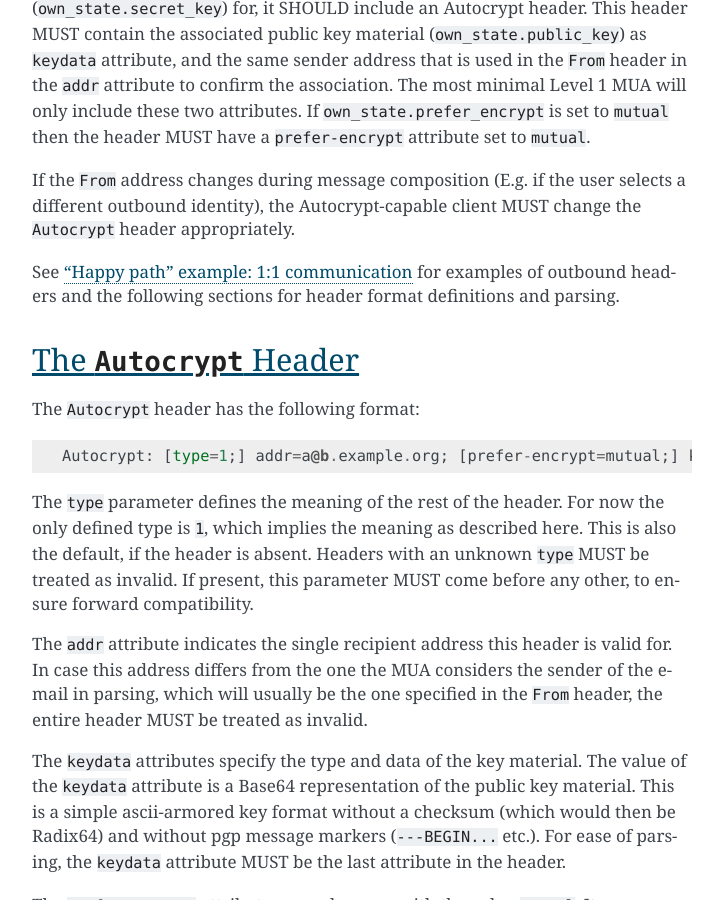
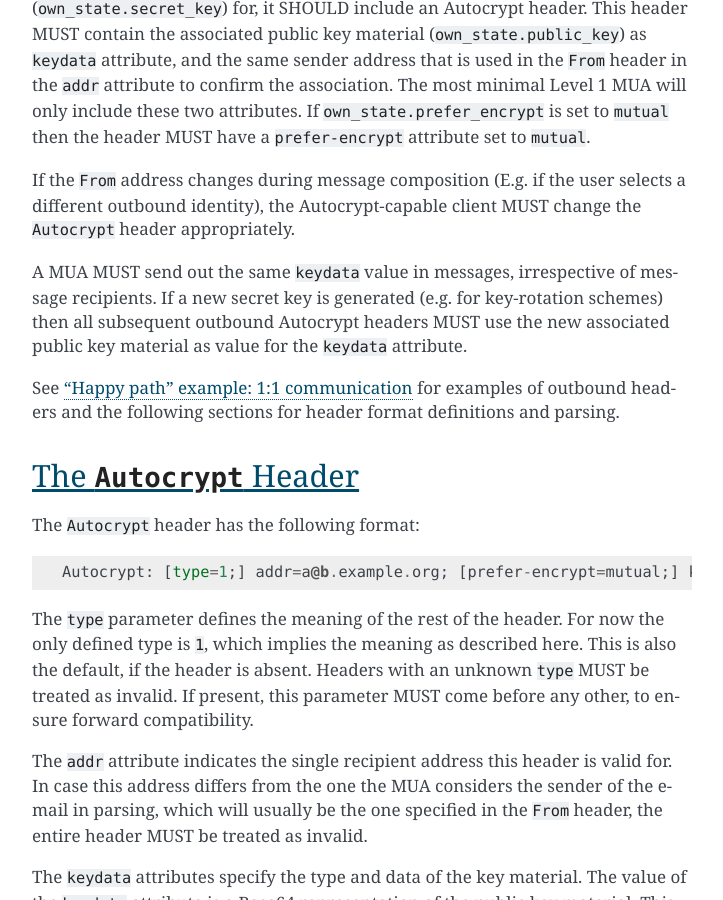
Before and after one commit to autocrypt/autocrypt, a Sphinx documentation site: the page built from doc/level1.rst, in a window 1280 px wide and 900 px high, scrolled down 3037 px. Shown: the whole window, without its empty margins (388-1111 px from the left). Built offline with Sphinx 7.4.7, drawn with Linux system fonts in a browser that asks for light colours.

Commit message:
fix #140 clarify that keydata should be the same irrespective of recipients
(you can key-rotate your own key but you cannot use per-recipient autocrypt keys)

```diff
--- a/doc/level1.rst
+++ b/doc/level1.rst
@@ -109,6 +109,12 @@ have a ``prefer-encrypt`` attribute set to ``mutual``.
 If the ``From`` address changes during message composition (E.g. if
 the user selects a different outbound identity), the Autocrypt-capable
 client MUST change the ``Autocrypt`` header appropriately.
+
+A MUA MUST send out the same ``keydata`` value in messages, irrespective
+of message recipients.  If a new secret key is generated (e.g. for
+key-rotation schemes) then all subsequent outbound Autocrypt headers
+MUST use the new associated public key material as value for the
+``keydata`` attribute.
 
 See :ref:`mua-happypath` for examples of outbound headers and
 the following sections for header format definitions and parsing.
```
